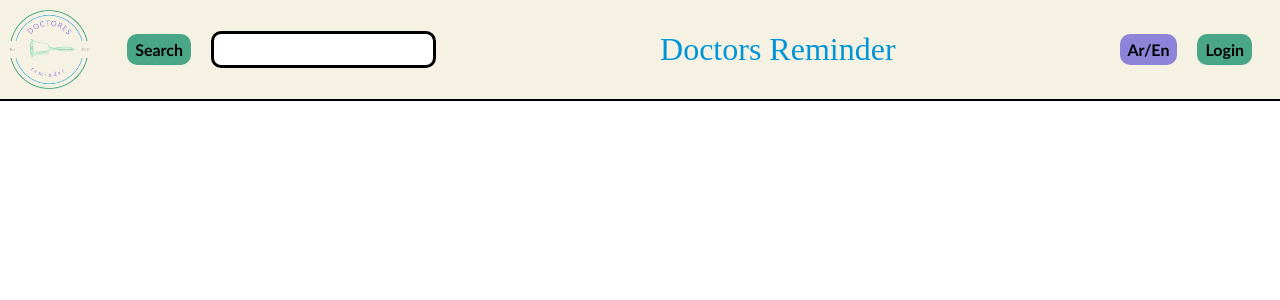
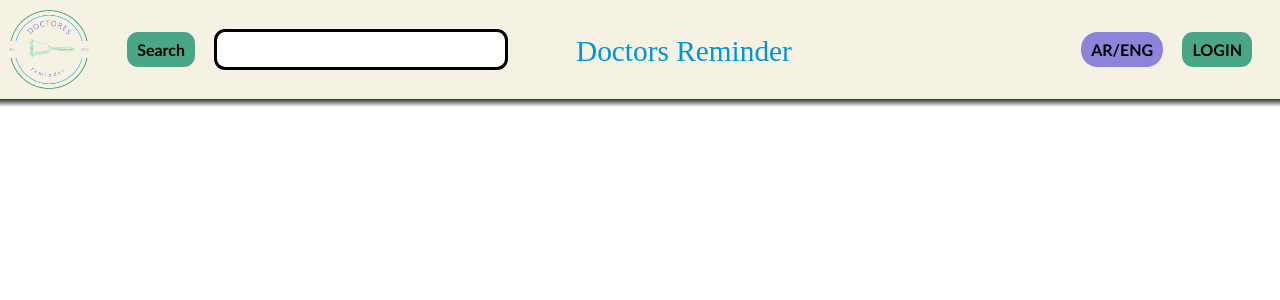
Before and after one commit to mohammedAbdulziz/Dr.Student-Site, a PHP site: page / in a window 1280 px wide. Shown: the top 300 px of the page. Run offline with PHP 8.4, Linux system fonts and the light colour scheme.

Commit message:
Finished Header in the non-responsive stage

```diff
--- a/index.html
+++ b/index.html
@@ -22,14 +22,15 @@
                     <input type="button" value="Search" id="searchBtn">
                     <input type="text" name="" id="searchText">
                 </li>
+                <!-- <li>
+                    <h1>Doctors Reminder</h1>
+                </li> -->
                 <li>
-                    <h1>Doctors Reminder</h1>
-                </li>
-                <li>
-                    <input type="button" value="Ar/En" id="arEnBtn">
-                    <input type="button" value="Login" id="loginBtn">
+                    <input type="button" value="AR/ENG" id="arEnBtn">
+                    <input type="button" value="LOGIN" id="loginBtn">
                 </li>
             </ul>
+            <h1>Doctors Reminder</h1>
         </div>
     </header>
 
--- a/style.css
+++ b/style.css
@@ -14,15 +14,20 @@
     box-sizing: border-box;
 
 }
+html{
+    font-size:smaller;
+}
 
 header {
     background-color: #F5F2E4;
-    border-bottom-color: black;
-    border-bottom-width: 2px;
+    border-bottom-width: 0.6rem;
     border-bottom-style: solid;
+    border-image: linear-gradient(180deg, #333333, #fff);
+    border-image-slice:110;
 }
 
 #topHeader{
+    position: relative;
     display: flex;
     flex-direction: row;
     justify-content: space-between;
@@ -52,12 +57,12 @@ header {
 
 }
 #topHeader ul li input{
-    font-family: Calibri;
+    font-family: 'calibri';
     font-weight: bold;
-    font-size: medium;
-    padding: 6px 8px;
+    font-size: 1.2rem;
+    padding: 8px 10px;
     margin: 0px 8px;
-    border-radius: 10px;
+    border-radius: 11.1758px;
     border: none;
 
 }
@@ -67,18 +72,25 @@ header {
 #topHeader #searchText{
     border: solid;
     border-color: black;
+    width: 22rem;
 }
 #topHeader #arEnBtn{
     background-color: #8D84DA;
+    border-radius: 16.6376px;
 }
 #topHeader #loginBtn{
     background-color: #49A787;
 }
 
-#topHeader ul li h1{
+#topHeader h1{
+    display:block;
     font-family: Calisto MT;
-    font-weight:lighter;
+    font-size: 2.2rem;
+    font-weight:500;
     color: #0095D7;
+    position: absolute;
+    left: 45%;
+    top: 35%;
 }
 
 /* End of header */
```
